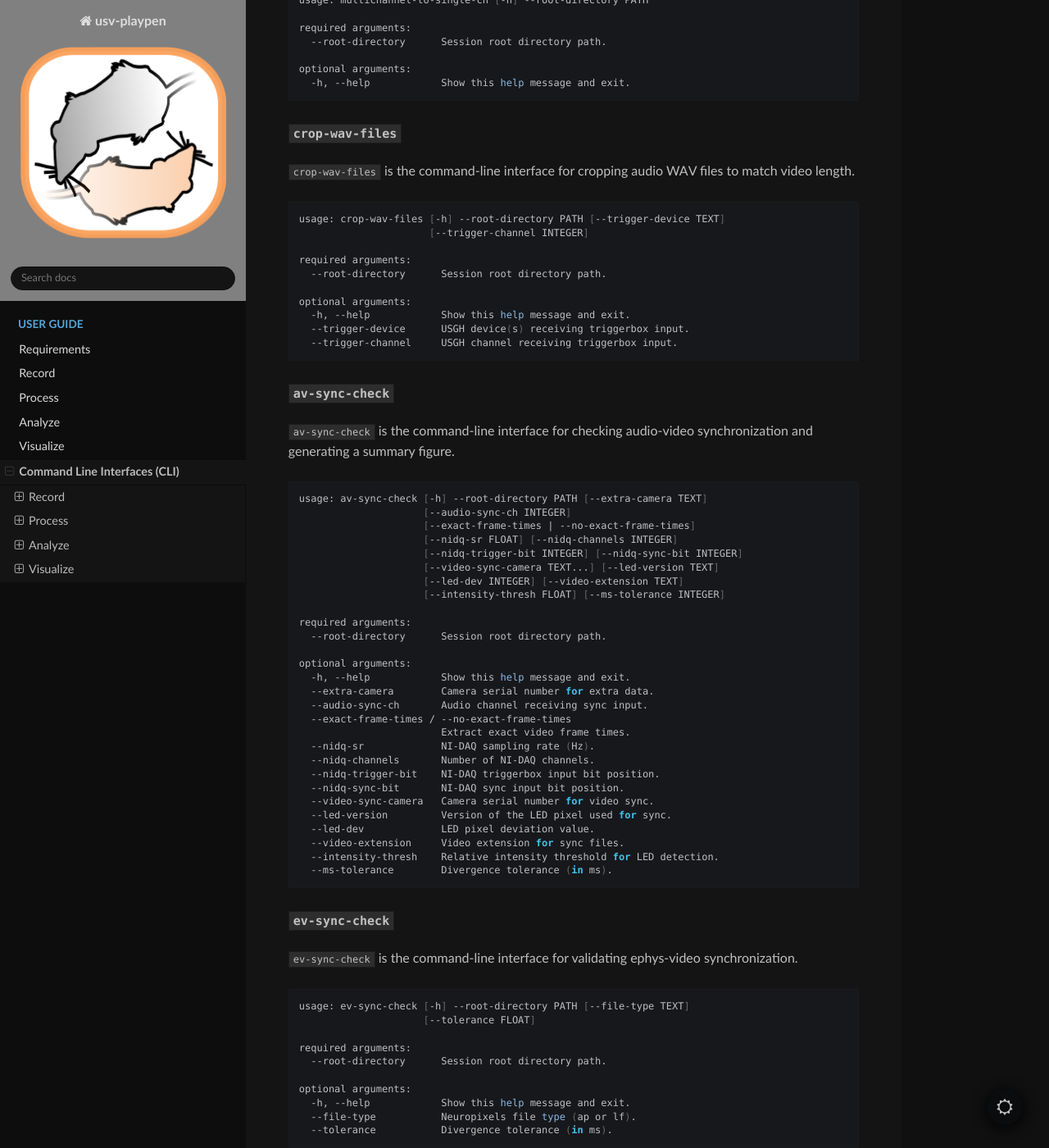
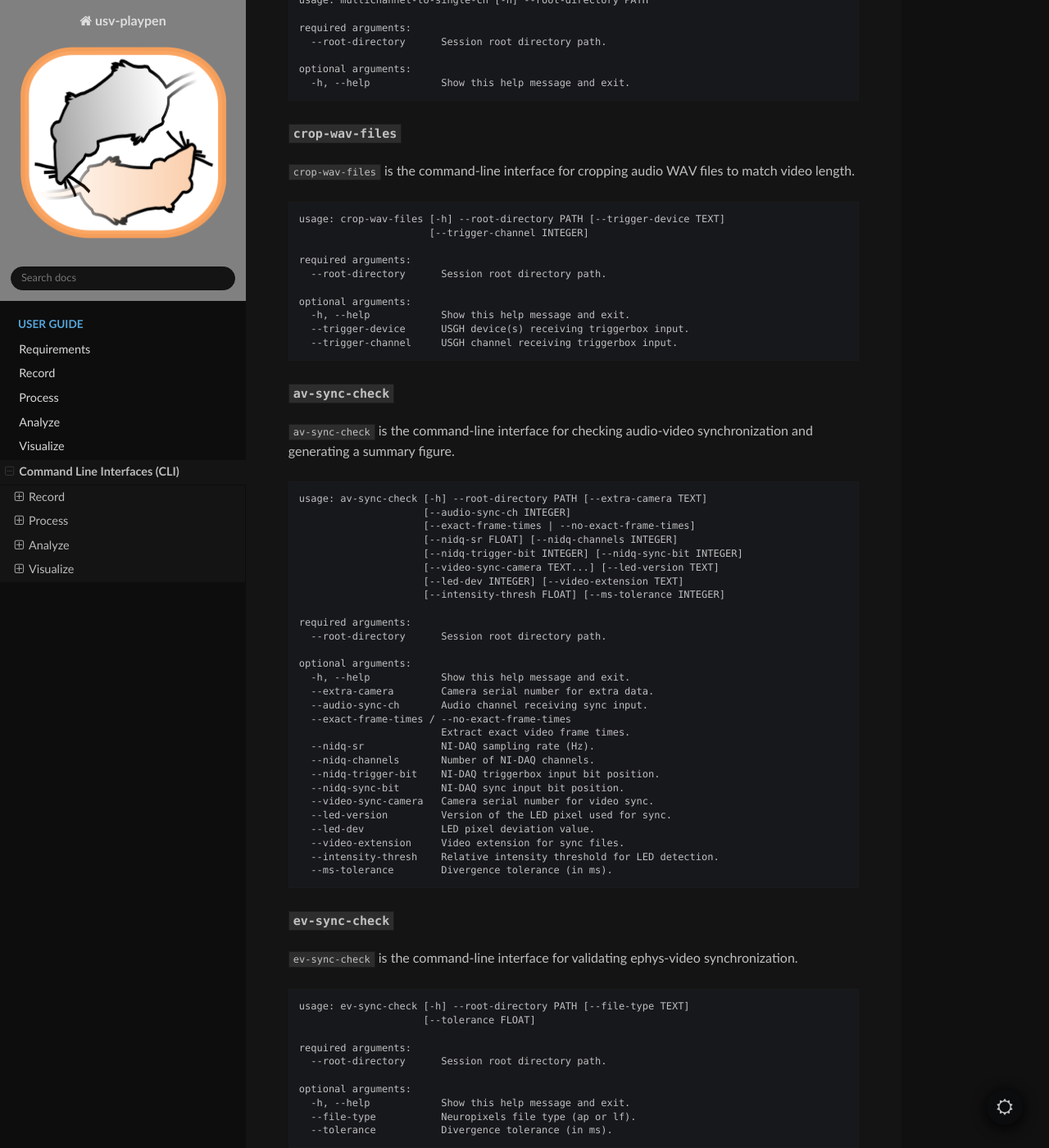
Before and after one commit to bartulem/usv-playpen, a Sphinx documentation site: the page built from docs/CLI.rst, in a window 1280 px wide and 1400 px high, scrolled down 2578 px. Shown: the whole window at 82% size. Built offline with Sphinx 7.4.7 and the Read the Docs theme 3.1.0, drawn with Linux system fonts in a browser that asks for light colours; pages that are not in the unit, such as notebooks, are missing from menus; the version number is read from the project's files by our own code; some of the changed text lies outside the part shown.

Commit message:
change bash to plaintext codeblock in cli.rst

```diff
--- a/docs/CLI.rst
+++ b/docs/CLI.rst
@@ -11,7 +11,7 @@ Record
 -----------------------
 ``conduct-calibration`` is the command-line interface for performing a tracking camera calibration.
 
-.. code-block:: bash
+.. code-block:: plaintext
 
     usage: conduct-calibration [-h] [--set KEY.PATH=VALUE]...
 
@@ -26,7 +26,7 @@ Record
 ---------------------
 ``conduct-recording`` is the command-line interface for conducting a recording session.
 
-.. code-block:: bash
+.. code-block:: plaintext
 
     usage: conduct-recording [-h] [--set KEY.PATH=VALUE]...
 
@@ -45,7 +45,7 @@ Process
 ---------------------------
 ``concatenate-ephys-files`` is the command-line interface for concatenating ephys binary files across multiple sessions.
 
-.. code-block:: bash
+.. code-block:: plaintext
 
     usage: concatenate-ephys-files [-h] --root-directories TEXT,TEXT,...
 
@@ -59,7 +59,7 @@ Process
 ------------------
 ``split-clusters`` is the command-line interface for splitting curated ephys clusters into individual session files.
 
-.. code-block:: bash
+.. code-block:: plaintext
 
     usage: split-clusters [-h] --root-directories TEXT,TEXT,...
                           [--min-spikes INTEGER] [--kilosort-version TEXT]
@@ -76,7 +76,7 @@ Process
 -------------------------
 ``concatenate-video-files`` is the command-line interface for concatenating video files.
 
-.. code-block:: bash
+.. code-block:: plaintext
 
     usage: concatenate-video-files  [-h] --root-directory PATH
                                     [--camera-serial TEXT]
@@ -96,7 +96,7 @@ Process
 -------------------------
 ``rectify-video-fps`` iis the command-line interface for re-encoding videos to a correct frame rate.
 
-.. code-block:: bash
+.. code-block:: plaintext
 
     usage: rectify-video-fps [-h] --root-directory PATH [--camera-serial TEXT...]
                              [--target-file TEXT] [--extension TEXT]
@@ -123,7 +123,7 @@ Process
 -----------------------------
 ``multichannel-to-single-ch`` is the command-line interface for splitting multichannel audio files into single-channel files.
 
-.. code-block:: bash
+.. code-block:: plaintext
 
     usage: multichannel-to-single-ch [-h] --root-directory PATH
 
@@ -137,7 +137,7 @@ Process
 ------------------
 ``crop-wav-files`` is the command-line interface for cropping audio WAV files to match video length.
 
-.. code-block:: bash
+.. code-block:: plaintext
 
     usage: crop-wav-files [-h] --root-directory PATH [--trigger-device TEXT]
                           [--trigger-channel INTEGER]
@@ -154,7 +154,7 @@ Process
 -----------------
 ``av-sync-check`` is the command-line interface for checking audio-video synchronization and generating a summary figure.
 
-.. code-block:: bash
+.. code-block:: plaintext
 
     usage: av-sync-check [-h] --root-directory PATH [--extra-camera TEXT]
                          [--audio-sync-ch INTEGER]
@@ -189,7 +189,7 @@ Process
 -----------------
 ``ev-sync-check`` is the command-line interface for validating ephys-video synchronization.
 
-.. code-block:: bash
+.. code-block:: plaintext
 
     usage: ev-sync-check [-h] --root-directory PATH [--file-type TEXT]
                          [--tolerance FLOAT]
@@ -206,7 +206,7 @@ Process
 --------------
 ``hpss-audio`` is the command-line interface for performing Harmonic-Percussive Source Separation (HPSS) on audio files.
 
-.. code-block:: bash
+.. code-block:: plaintext
 
     usage: hpss-audio [-h] --root-directory PATH [--stft-params INTEGER INTEGER]
                       [--kernel-size INTEGER INTEGER] [--power FLOAT]
@@ -226,7 +226,7 @@ Process
 -------------------
 ``bp-filter-audio`` is the command-line interface for band-pass filtering audio files.
 
-.. code-block:: bash
+.. code-block:: plaintext
 
     usage: bp-filter-audio [-h] --root-directory PATH [--format TEXT]
                            [--dirs TEXT...] [--freq-bounds INTEGER INTEGER]
@@ -244,7 +244,7 @@ Process
 ---------------------------
 ``concatenate-audio-files`` is the command-line interface for vertically stacking audio files into a single memmap file.
 
-.. code-block:: bash
+.. code-block:: plaintext
 
     usage: concatenate-audio-files [-h] --root-directory PATH
                                    [--format TEXT] [--dirs TEXT...]
@@ -261,7 +261,7 @@ Process
 ---------------
 ``sleap-to-h5`` is the command-line interface for converting SLEAP (.slp) files to HDF5 (.h5) files.
 
-.. code-block:: bash
+.. code-block:: plaintext
 
     usage: sleap-to-h5 [-h] --root-directory PATH [--env-name TEXT]
 
@@ -276,7 +276,7 @@ Process
 ---------------------
 ``anipose-calibrate`` is the command-line interface for conducting Anipose camera calibration.
 
-.. code-block:: bash
+.. code-block:: plaintext
 
     usage: anipose-calibrate [-h] --root-directory PATH
                              [--board-provided | --no-board-provided]
@@ -301,7 +301,7 @@ Process
 -----------------------
 ``anipose-triangulate`` is the command-line interface for conducting Anipose 3D triangulation.
 
-.. code-block:: bash
+.. code-block:: plaintext
 
     usage: anipose-triangulate [-h] --root-directory PATH --calibration-file PATH
                                [--arena-points | --no-arena-points]
@@ -342,7 +342,7 @@ Process
 ---------------
 ``anipose-trm`` is the command-line interface for translating, rotating, and scaling 3D point data.
 
-.. code-block:: bash
+.. code-block:: plaintext
 
     usage: anipose-trm [-h] --root-directory PATH --exp-code TEXT --arena-file PATH
                        [--save-data-for TEXT]
@@ -365,7 +365,7 @@ Process
 -------------
 ``das-infer`` is the command-line interface for running Deep Audio Segmenter (DAS) inference on audio files.
 
-.. code-block:: bash
+.. code-block:: plaintext
 
     usage: das-infer [-h] --root-directory PATH [--env-name TEXT] [--model-dir PATH]
                      [--model-name TEXT] [--output-type TEXT]
@@ -388,7 +388,7 @@ Process
 -----------------
 ``das-summarize`` is the command-line interface for summarizing DAS inference findings.
 
-.. code-block:: bash
+.. code-block:: plaintext
 
     usage: das-summarize [-h] --root-directory PATH [--win-len INTEGER]
                          [--freq-cutoff INTEGER] [--corr-cutoff FLOAT]
@@ -411,7 +411,7 @@ Analyze
 -------------------------
 ``generate-beh-features`` is the command-line interface for calculating 3D behavioral features.
 
-.. code-block:: bash
+.. code-block:: plaintext
 
     usage: generate-beh-features  [-h] --root_directory PATH
                                   [--head_points TEXT TEXT TEXT TEXT]
@@ -434,7 +434,7 @@ Analyze
 -------------------------
 ``generate-usv-playback`` is the command-line interface for generating USV playback files.
 
-.. code-block:: bash
+.. code-block:: plaintext
 
     usage: generate-usv-playback [-h] --exp_id TEXT [--num_usv_files INTEGER]
                                  [--total_usv_number INTEGER] [--ipi_duration FLOAT]
@@ -455,7 +455,7 @@ Analyze
 ---------------
 ``generate-rm`` is the command-line interface for calculating neural-behavioral tuning curves.
 
-.. code-block:: bash
+.. code-block:: plaintext
 
     usage: generate-rm [-h] --root_directory PATH [--temporal_offsets INTEGER...]
                        [--n_shuffles INTEGER] [--total_bin_num INTEGER]
@@ -479,7 +479,7 @@ Visualize
 --------------------
 ``generate-rm-figs`` is the command-line interface for making neural-behavioral tuning curve figures.
 
-.. code-block:: bash
+.. code-block:: plaintext
 
     usage: generate-rm-figs [-h] --root_directory PATH [--smoothing_sd FLOAT]
                             [--occ_threshold FLOAT]
@@ -496,7 +496,7 @@ Visualize
 ----------------
 ``generate-viz`` is the command-line interface for making plots/animations of 3D tracked mice.
 
-.. code-block:: bash
+.. code-block:: plaintext
 
     usage: generate-viz [-h] --root_directory PATH --arena_directory PATH --exp_id TEXT
                         [--speaker_audio_file PATH] [--sequence_audio_file PATH]
```
